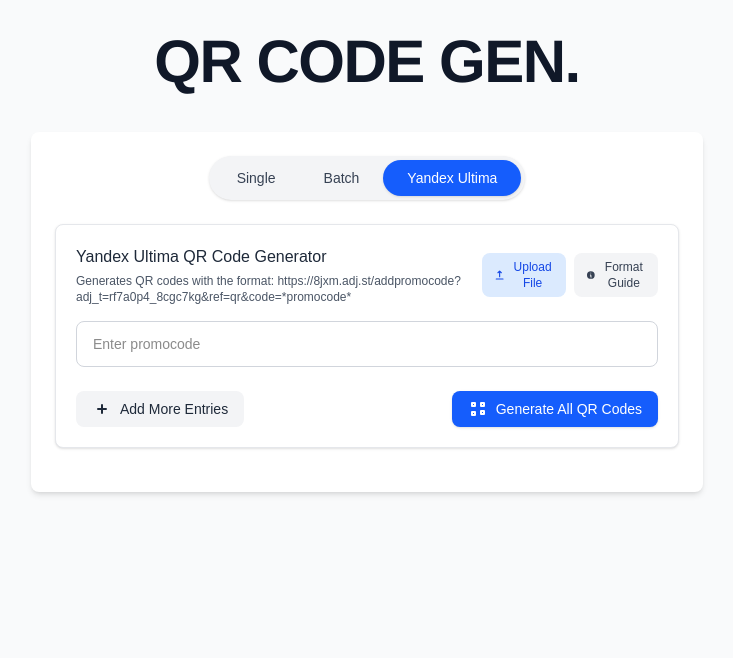
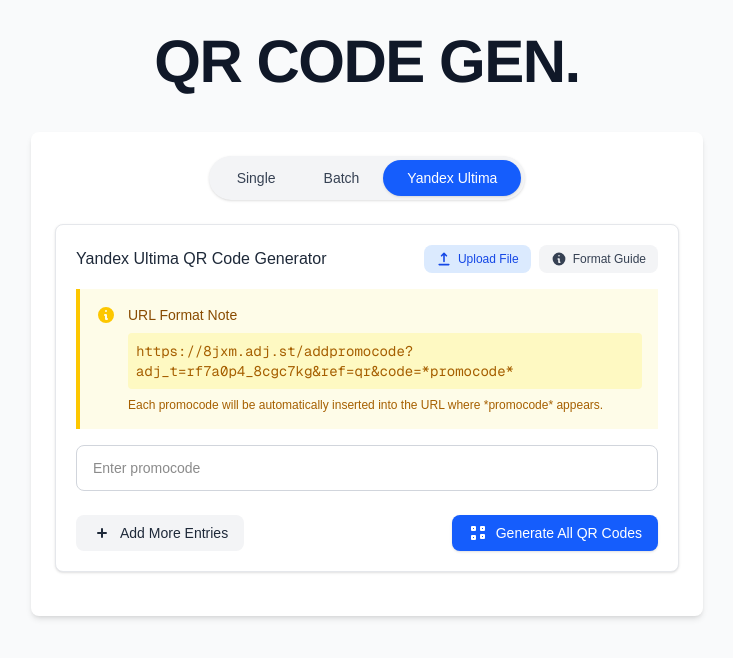
Before and after one commit to antonxklimov/qr-code-for-ultima, a Next.js app: page / in a window 1280 px wide. Both pictures are taken after a click on the button "Yandex Ultima". Shown: the top 658 px of the page, without its empty margins (273-1006 px from the left). Built offline with nearby package versions, Linux system fonts and the light colour scheme.

Commit message:
Improve Yandex Ultima mode URL format note design

```diff
--- a/src/app/components/QRCodeGenerator.tsx
+++ b/src/app/components/QRCodeGenerator.tsx
@@ -727,11 +727,6 @@
                     <h3 className="text-base font-medium text-gray-800">
                       {mode === 'batch' ? 'Batch QR Code Generator' : 'Yandex Ultima QR Code Generator'}
                     </h3>
-                    {mode === 'yandex-ultima' && (
-                      <p className="text-xs text-gray-600 mt-1">
-                        Generates QR codes with the format: https://8jxm.adj.st/addpromocode?adj_t=rf7a0p4_8cgc7kg&ref=qr&code=*promocode*
-                      </p>
-                    )}
                   </div>
                   <div className="flex space-x-2">
                     <input
@@ -762,6 +757,29 @@
                     </button>
                   </div>
                 </div>
+
+                {mode === 'yandex-ultima' && (
+                  <div className="bg-yellow-50 border-l-4 border-yellow-400 p-4 mb-4">
+                    <div className="flex">
+                      <div className="flex-shrink-0">
+                        <svg className="h-5 w-5 text-yellow-400" xmlns="http://www.w3.org/2000/svg" viewBox="0 0 20 20" fill="currentColor">
+                          <path fillRule="evenodd" d="M18 10a8 8 0 11-16 0 8 8 0 0116 0zm-7-4a1 1 0 11-2 0 1 1 0 012 0zM9 9a1 1 0 000 2v3a1 1 0 001 1h1a1 1 0 100-2v-3a1 1 0 00-1-1H9z" clipRule="evenodd" />
+                        </svg>
+                      </div>
+                      <div className="ml-3">
+                        <h3 className="text-sm font-medium text-yellow-800">URL Format Note</h3>
+                        <div className="mt-2 text-sm text-yellow-700">
+                          <p className="font-mono bg-yellow-100 p-2 rounded">
+                            https://8jxm.adj.st/addpromocode?adj_t=rf7a0p4_8cgc7kg&ref=qr&code=*promocode*
+                          </p>
+                          <p className="mt-2 text-xs">
+                            Each promocode will be automatically inserted into the URL where <span className="font-medium">*promocode*</span> appears.
+                          </p>
+                        </div>
+                      </div>
+                    </div>
+                  </div>
+                )}
 
                 {showFileGuide && (
                   <div className="bg-blue-50 p-3 rounded-md text-xs text-blue-800 border border-blue-100">
```
